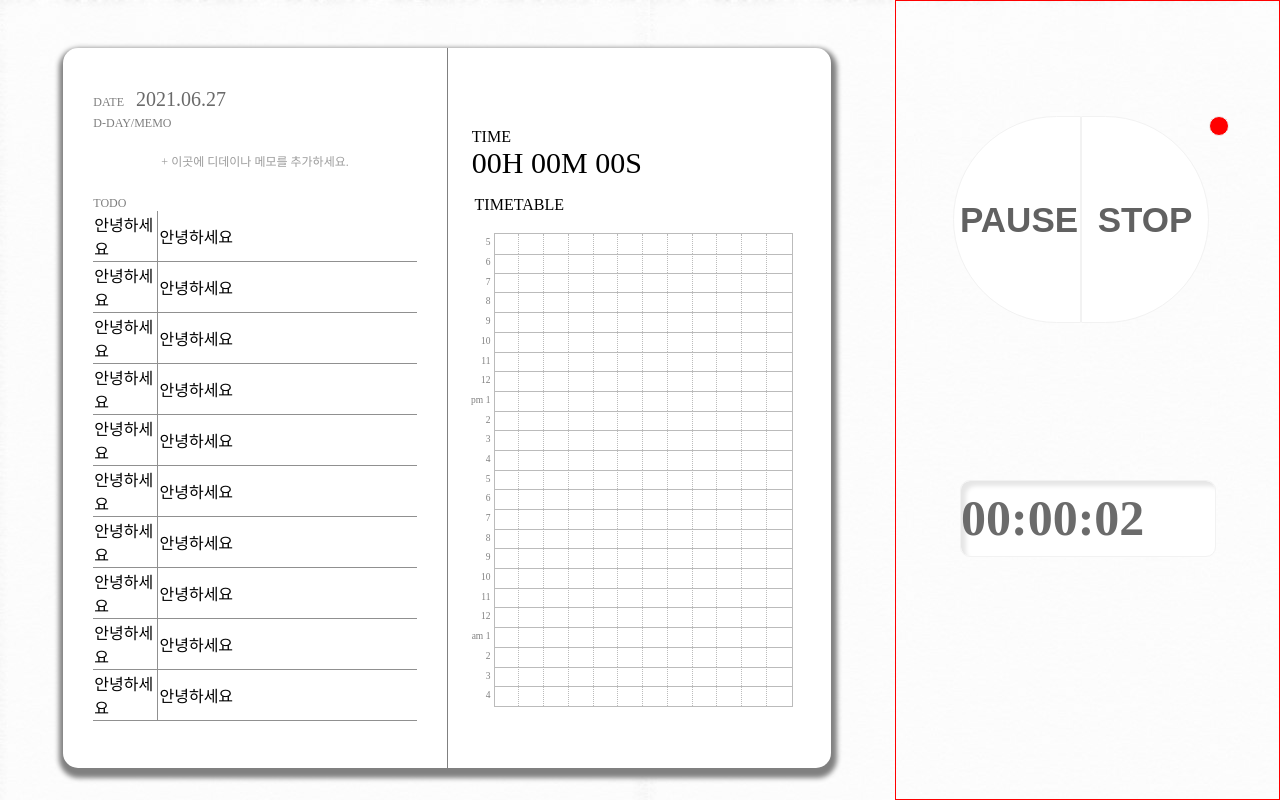
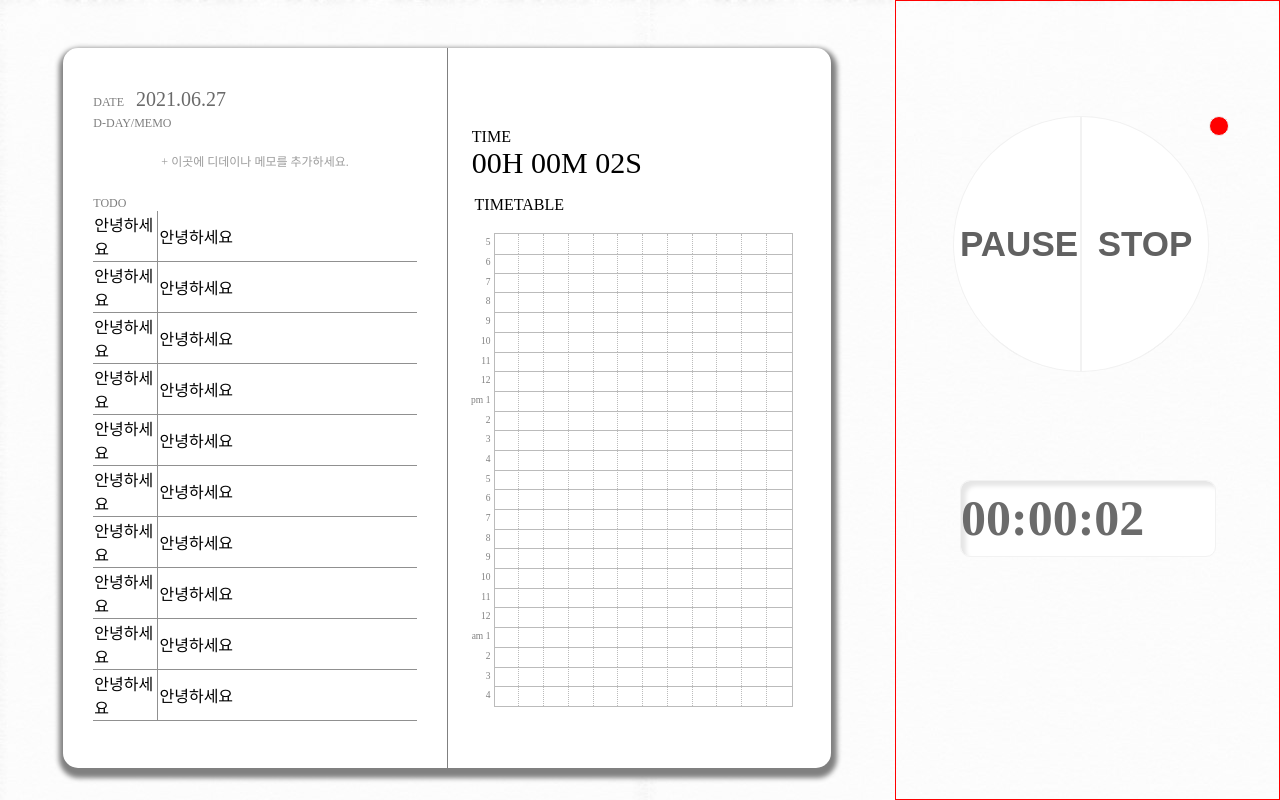
Before and after one commit to dahae0320/WA-PLANNER, a plain HTML site: page planner.html in a window 1280 px wide. Both pictures are taken after a click on the button "START". Drawn offline with Linux system fonts and the light colour scheme; a web font is replaced by a local one.

Commit message:
플래너 오른쪽 타이머와 연동

```diff
--- a/planner.css
+++ b/planner.css
@@ -10,11 +10,7 @@
     font-weight: normal;
     font-style: normal;
 }
-/* <<<<<<< HEAD
 
-
-=======
->>>>>>> e190f625e10a763dd6f9545dc4c918bcce411010 */
 
 /* body,  */
 body {
@@ -222,10 +218,7 @@ table tr th:last-child {
     border: 1px solid #F2F2F2;
     box-sizing: border-box;
 
-    width: 207px;
-    height: 207px;
     background-color: #FFFFFF;
-
     border-radius: 50%;
     font-family: Arial;
     font-style: normal;
@@ -235,17 +228,13 @@ table tr th:last-child {
     display: flex;
     align-items: center;
     text-align: center;
-
     color: #616161;
-
     float:left;
     margin-top: 30%;
 
 }
 
 #btn-start {
-
-    font-family: 'Bareun_hipi';
     font-style: normal;
     font-weight: bold;
     font-size: 35px;
@@ -253,27 +242,22 @@ line-height: 40px;
     display: flex;
     align-items: center;
     text-align: center;
-
     display: block;
     border-radius: 50%;
     margin-left : 15%;
 
   }
 #btn-pause{
-
     display: none;
     width: 10vw;
     border-radius: 10vw 0px 0px 10vw;
     margin-left : 15%;
-
 }
 
 #btn-stop{
     display: none;
     width: 10vw;
     border-radius: 0px 10vw 10vw 0px;
-
-
 }
 
 
@@ -281,7 +265,6 @@ text-align: center;
     width: 20px;
     height: 20px;
     background-color: red;
-
 }
 
 #display{
--- a/planner.html
+++ b/planner.html
@@ -34,7 +34,7 @@
                 <div class="planner-right">
                     <div id="time">
                         <div class="time-title">TIME</div>
-                        <div class="time-real">00H 00M 00S</div>
+                        <span class="time-real" id ="time-real">00H 00M 00S</span>
                     </div>
                     <div id="timetable">
                         <div class="timetable-title">
--- a/timer.js
+++ b/timer.js
@@ -17,7 +17,7 @@ function timeToString(time) {
   let diffInSec = (diffInMin - mm) * 60; //초
   let ss = Math.floor(diffInSec);
 
-  // ms단위를 구현하려면 Line 13,14,20 주석 해제후 start 함수의 setinterval의 마지막 파라미터를 10으로 바꿈
+  // ms단위를 구현하려면 아래 두줄 주석 해제후 start 함수의 setinterval의 마지막 파라미터를 10으로 바꿈
   // let diffInMs = (diffInSec - ss) * 100;
   // let ms = Math.floor(diffInMs);
 
@@ -62,7 +62,6 @@ let timerIntervalReal; //타임테이블 위의 누적시간
 // 리셋 & 종료후 버튼을 초기상태로 돌려놓는 함수입니다.
 function init(){
   clearInterval(timerInterval);
-
   print("00:00:00");
   elapsedTime = 0;
   stopButton.style.display="none";
@@ -75,23 +74,21 @@ function init(){
 // 버튼아래있는 display 출력 함수
 function print(txt) {
   document.getElementById("display").innerHTML = txt;
+
 }
-function printReal(txt) {
+function printreal(txt){
   document.getElementById("time-real").innerHTML = txt;
 }
+
 
 //시작버튼 클릭시 이벤트함수
 function start() {
   startTime = Date.now() - elapsedTime;
   timerInterval = setInterval(function printTime() {
-    elapsedTime = Date.now() - startTime;
-    print(timeToString(elapsedTime));
-  }, 10);
-  timerIntervalReal = setInterval(function printTime() {
-    elapsedTime = Date.now() - startTime;
-    printReal(timeToStringReal(elapsedTime));
-  }, 10);
-  // showButton("PAUSE");
+    elapsedTime = Date.now() - startTime; realTime = elapsedTime;
+    print(timeToString(elapsedTime));printreal(timeToStringReal(realTime));
+  },10);
+
   stopButton.style.display="block";
   pauseButton.style.display="block";
   startButton.style.display = "none";
@@ -101,19 +98,18 @@ function start() {
 // 일시정지버튼 클릭시 이벤트함수
 function pause() {
   clearInterval(timerInterval);
-  clearInterval(timerIntervalReal);
+  // clearInterval(timerIntervalReal);
   startButton.style.width = "10vw";
   startButton.style.borderRadius="10vw 0px 0px 10vw"
   pauseButton.style.display="none";
   startButton.style.display = "block";
-  // showButton("PLAY");
+
 }
 
 // 종료버튼 클릭시 이벤트함수
 function stop(){
-
   init();
-  //최종 시간 타임테이블로 전달 함수
+  //공부 시간 타임테이블로 전달
 }
 
 // 리셋버튼 클릭시 이벤트함수
```
Lines whose indentation alone changed are shown as unchanged.
